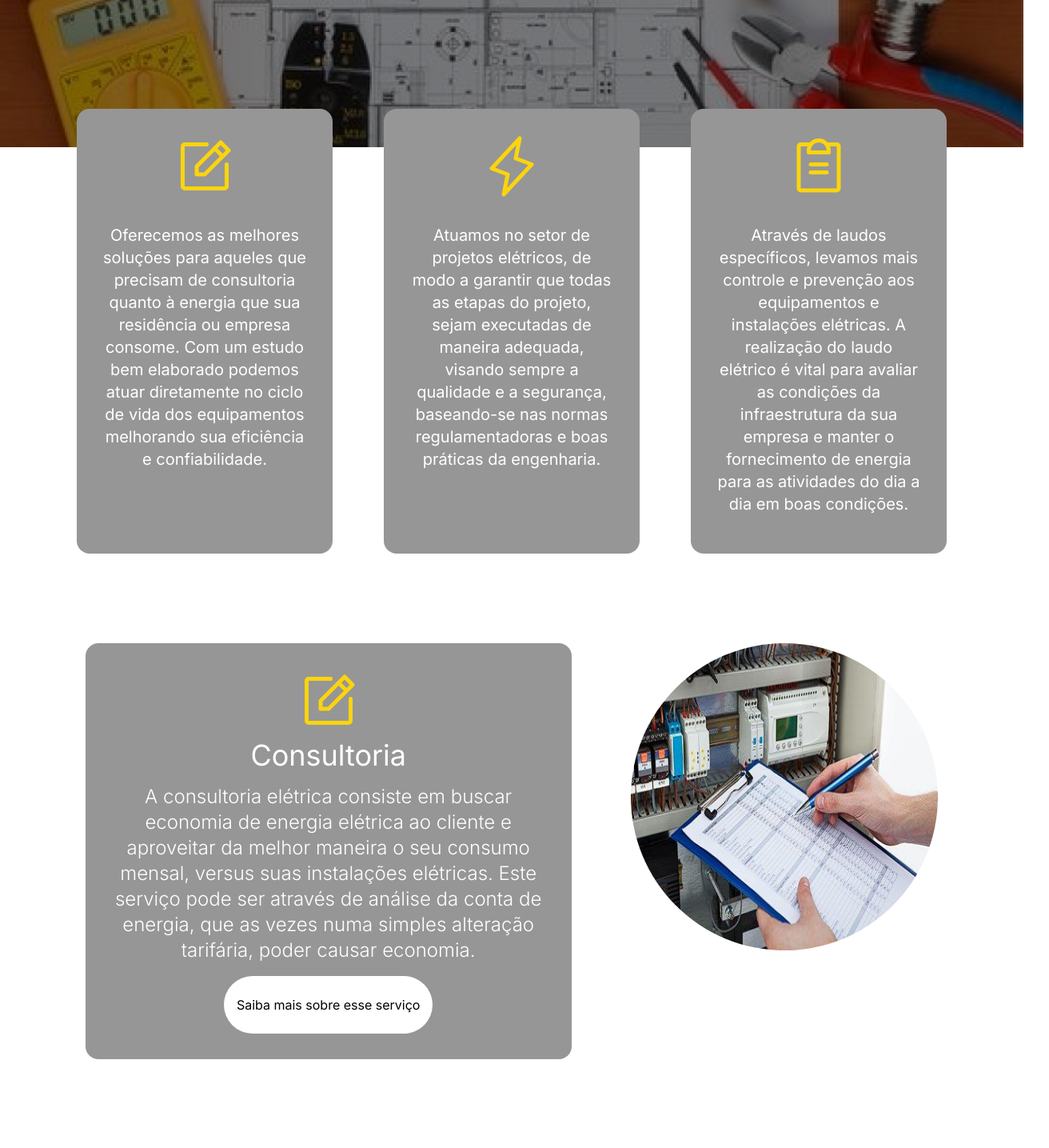
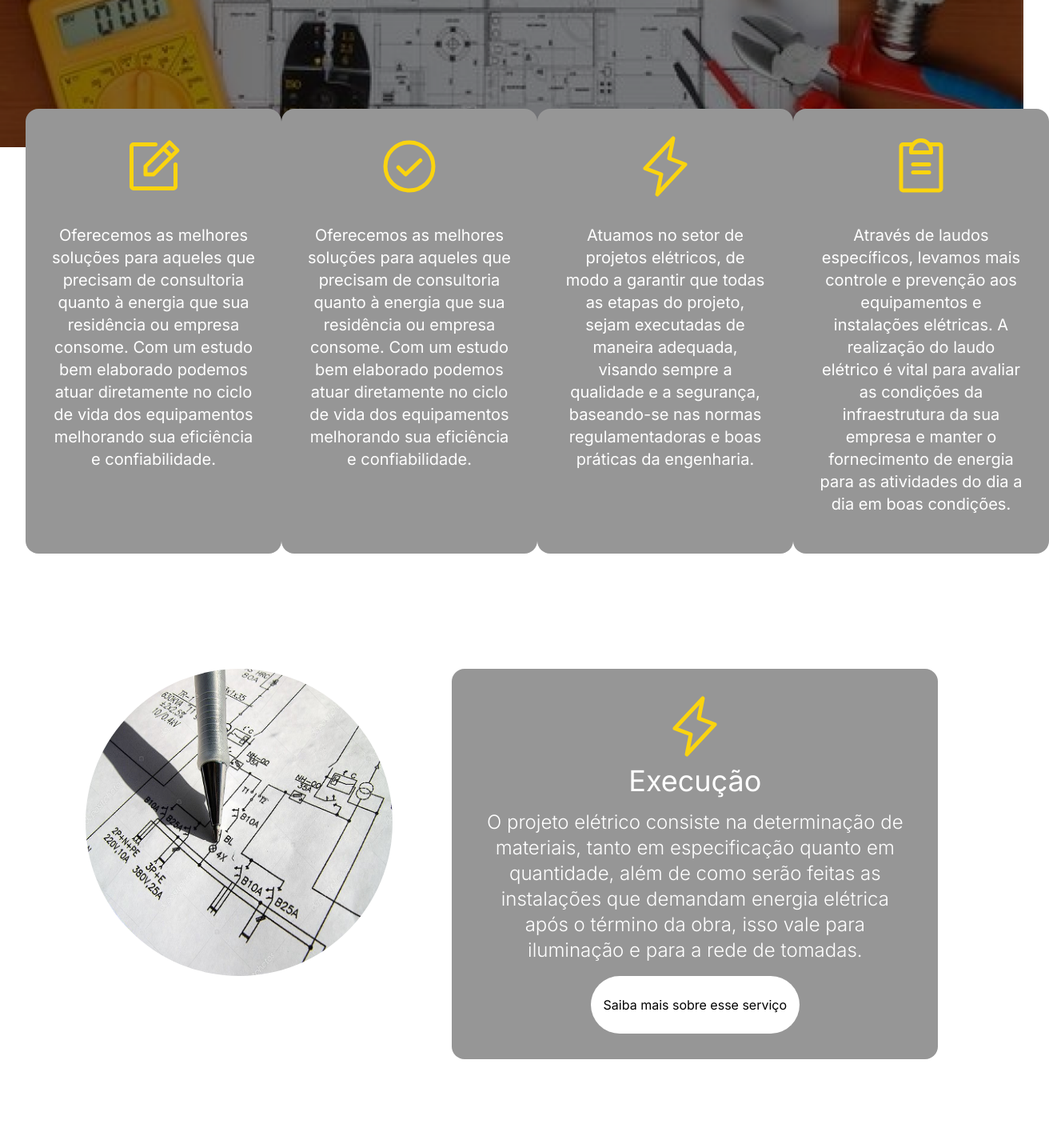
Before and after one commit to JellyFishDevelopment/jm-eletrica, a React (Vite) app: page /services in a window 1280 px wide. Shown: the part 280-1715 px from the top of the page at 80% size, 1312 px wide, since content can reach past the window. Built offline with nearby package versions, Linux system fonts and the light colour scheme.

Commit message:
adicionando cards

```diff
--- a/src/pages/About.tsx
+++ b/src/pages/About.tsx
@@ -76,11 +76,9 @@ export default function About() {
           <h3 className="font-normal text-7xl">JM Elétrica</h3>
           <p className="font-bold text-4xl">Engenharia elétrica de qualidade</p>
           <p className="font-light text-3xl my-16">
-            Nossa visão como empresa é manter a qualidade e excelência na
-            Engenharia Elétrica, fornecendo serviços e soluções integradas para
-            se tornar referência no mercado, desta forma conquistando confiança
-            e entregando cada vez mais eficiência nos serviços prestados,
-            integrando pessoas para somar e desenvolver um futuro melhor.
+          A JM Soluções em Energia, é uma empresa de engenharia elétrica fundada em 2021 na cidade de São Vicente – SP.
+          Oferecemos serviços como: projetos elétricos, laudos, acompanhamento de obras, consultorias e manutenção residencial, predial e industrial.
+          Visando sempre segurança, qualidade e satisfação, atendendo da melhor forma a necessidade de cada cliente.
           </p>
           <div className="text-center">
             <button
@@ -150,11 +148,9 @@ export default function About() {
             Confiabilidade.
           </p>
           <p className="sm:w-[750px] text-center font-light text-2xl sm:text-4xl mx-2">
-            Minha proposta é sempre dedicar meu tempo para entregar serviços com
-            qualidade em tempo hábil, respeitando o meio ambiente e todos os
-            protocolos de segurança. Oferecemos serviços variados de elétrica,
-            então caso tenha alguma dúvida ou precise de algum outro serviço que
-            não encontrou no site, entre em contato conosco!
+          A JM Soluções em Energia, é uma empresa de engenharia elétrica fundada em 2021 na cidade de São Vicente – SP.
+          Oferecemos serviços como: projetos elétricos, laudos, acompanhamento de obras, consultorias e manutenção residencial, predial e industrial. Visando sempre segurança, qualidade e satisfação, atendendo da melhor forma a necessidade de cada cliente.
+
           </p>
         </motion.div>
       </div>
--- a/src/pages/Home.tsx
+++ b/src/pages/Home.tsx
@@ -1,4 +1,4 @@
-import { CaretDown, ClipboardText, Lightning, NotePencil } from 'phosphor-react'
+import { CaretDown, ClipboardText, Lightning, NotePencil, CheckCircle } from 'phosphor-react'
 
 import logoImage from '/logo-jm.png'
 import logoImageFundo from '/logo-jm-fundo.png'
@@ -31,14 +31,14 @@ export default function Home() {
           viewport={{ once: false }}
           transition={{ duration: 0.9 }}
         >
-          <h2 className="mt-16 font-bold text-center text-4xl sm:text-5xl md:text-7xl text-white">
+          <h2 className="mt-16 font-bold text-4xl sm:text-5xl text-white">
+            Conheça o nosso portifólio.
+          </h2>
+          <h2 className=" font-bold text-4xl sm:text-5xl md:text-7xl text-white">
             Laudos e Projetos Elétricos.
           </h2>
-          <h2 className=" font-bold text-center text-4xl sm:text-5xl md:text-7xl text-white">
-            Conheça o nosso portifólio.
-          </h2>
         </motion.div>
-        <button className="self-start hidden sm:block  bg-[#FAD40F] text-white p-4 2xl:p-6  rounded-full font-bold text-base  2xl:text-xl">
+        <button className="self-start hidden sm:block bg-[#FAD40F] text-white p-4 2xl:p-6  rounded-full font-bold text-base  2xl:text-xl">
           <LinkNav to="/contact">
             {' '}
             <p>Faça seu orçamento agora!</p>
@@ -58,7 +58,7 @@ export default function Home() {
       {/* Principais serviços */}
       <div id="#servicos" className="bg-white p-12 sm:p-16">
         <h2 className="text-black text-center font-bold text-4xl sm:text-6xl">
-          Principais serviços
+          Nossas especialidades
         </h2>
         <p className="text-black text-center font-normal text-3xl">
           Saiba mais sobre os principais serviços que oferecemos!
@@ -72,7 +72,18 @@ export default function Home() {
           >
             <ServiceCard
               image={<NotePencil size={80} color="#FAD40F" />}
-              text="Consultoria de Serviços"
+              text="Projetos"
+            />
+          </motion.div>
+          <motion.div
+            initial={{ opacity: 0, y: 90 }}
+            whileInView={{ opacity: 1, y: 0 }}
+            viewport={{ once: false }}
+            transition={{ duration: 0.5 }}
+          >
+            <ServiceCard
+              image={<CheckCircle size={80} color="#FAD40F" />}
+              text="Execução"
             />
           </motion.div>
           <motion.div
@@ -83,7 +94,7 @@ export default function Home() {
           >
             <ServiceCard
               image={<Lightning size={80} color="#FAD40F" />}
-              text="Projetos elétricos"
+              text="Laudos Técnicos"
             />
           </motion.div>
           <motion.div
@@ -94,7 +105,7 @@ export default function Home() {
           >
             <ServiceCard
               image={<ClipboardText size={80} color="#FAD40F" />}
-              text="Laudos Técnicos"
+              text="Consultoria de Serviço"
             />
           </motion.div>
         </div>
--- a/src/pages/Services.tsx
+++ b/src/pages/Services.tsx
@@ -1,4 +1,4 @@
-import { ClipboardText, Lightning, NotePencil } from 'phosphor-react'
+import { ClipboardText, Lightning, NotePencil, CheckCircle } from 'phosphor-react'
 import ServiceCard from '../components/ServiceCard'
 import laudoUm from '/laudo-1.png'
 import laudoDois from '/laudo-2.png'
@@ -68,6 +68,17 @@ export default function Services() {
               text="Oferecemos as melhores soluções para aqueles que precisam de consultoria quanto à energia que sua residência ou empresa consome. Com um estudo bem elaborado podemos atuar diretamente no ciclo de vida dos equipamentos melhorando sua eficiência e confiabilidade."
             />
           </motion.div>
+                    <motion.div
+            initial={{ opacity: 0, y: 90 }}
+            whileInView={{ opacity: 1, y: 0 }}
+            viewport={{ once: false }}
+            transition={{ duration: 0.5 }}
+          >
+            <ServiceCard
+              image={<CheckCircle size={80} color="#FAD40F" />}
+              text="Oferecemos as melhores soluções para aqueles que precisam de consultoria quanto à energia que sua residência ou empresa consome. Com um estudo bem elaborado podemos atuar diretamente no ciclo de vida dos equipamentos melhorando sua eficiência e confiabilidade."
+            />
+          </motion.div>
           <motion.div
             initial={{ opacity: 0, y: 90 }}
             whileInView={{ opacity: 1, y: 0 }}
@@ -92,6 +103,25 @@ export default function Services() {
           </motion.div>
         </div>
         {/* Serviços + Imagens */}
+        <motion.div
+          initial={{ opacity: 0, y: 90 }}
+          whileInView={{ opacity: 1, y: 0 }}
+          viewport={{ once: false }}
+          transition={{ duration: 0.9 }}
+          className="flex flex-col-reverse p-8 sm:flex-row sm:justify-evenly my-24"
+        >
+          <img
+            src={imagemProjeto}
+            className="rounded-full mx-auto my-4 sm:m-0 w-72 h-72 sm:w-96  sm:h-96"
+            alt="Imagem de laudo e instalações elétricas"
+          />
+          <CartaoServico
+            image={<Lightning size={80} color="#FAD40F" />}
+            title="Execução"
+            description="O projeto elétrico consiste na determinação de materiais, tanto em especificação quanto em quantidade, além de como serão feitas as instalações que demandam energia elétrica após o término da obra, isso vale para iluminação e para a rede de tomadas."
+            link="/projetos"
+          />
+        </motion.div>
 
         <motion.div
           initial={{ opacity: 0, y: -90 }}
```
